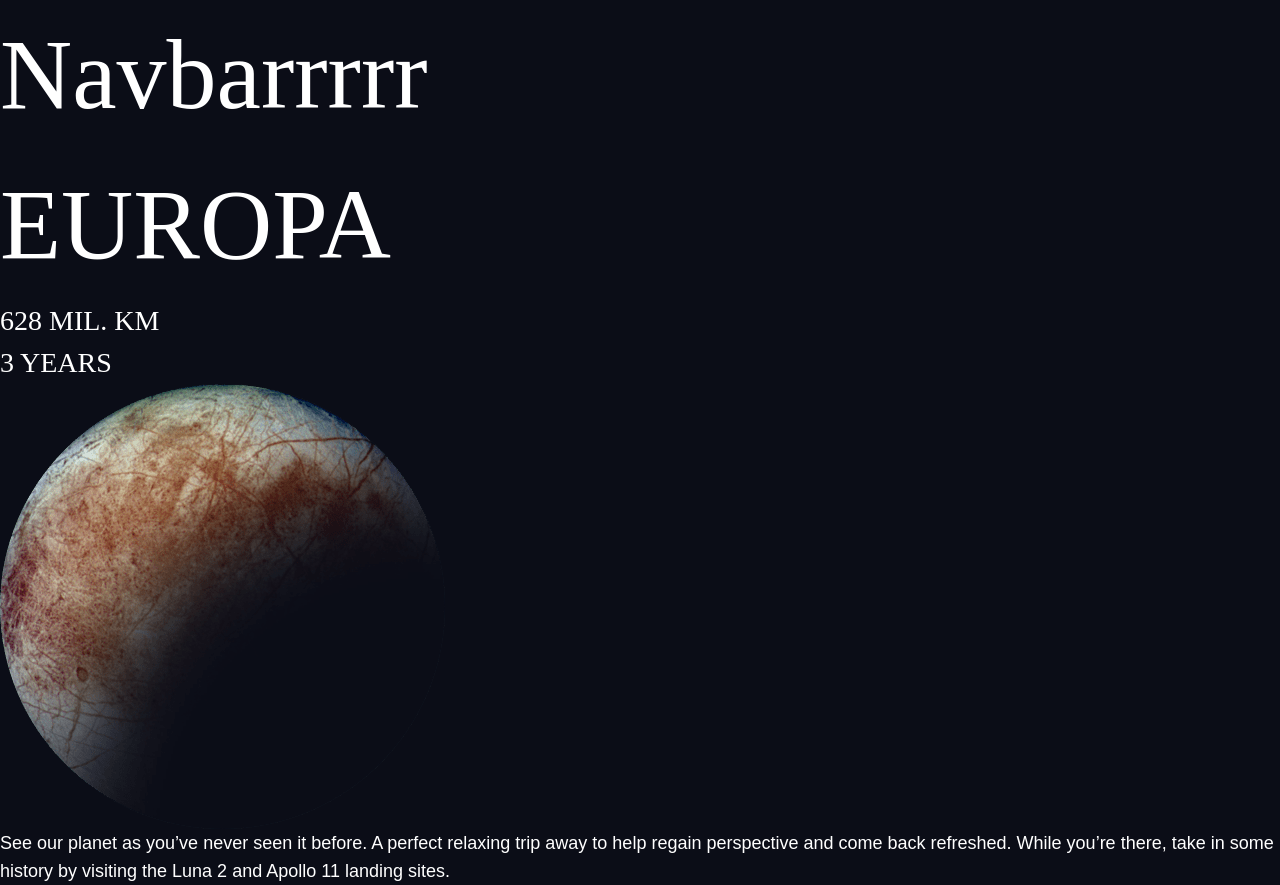
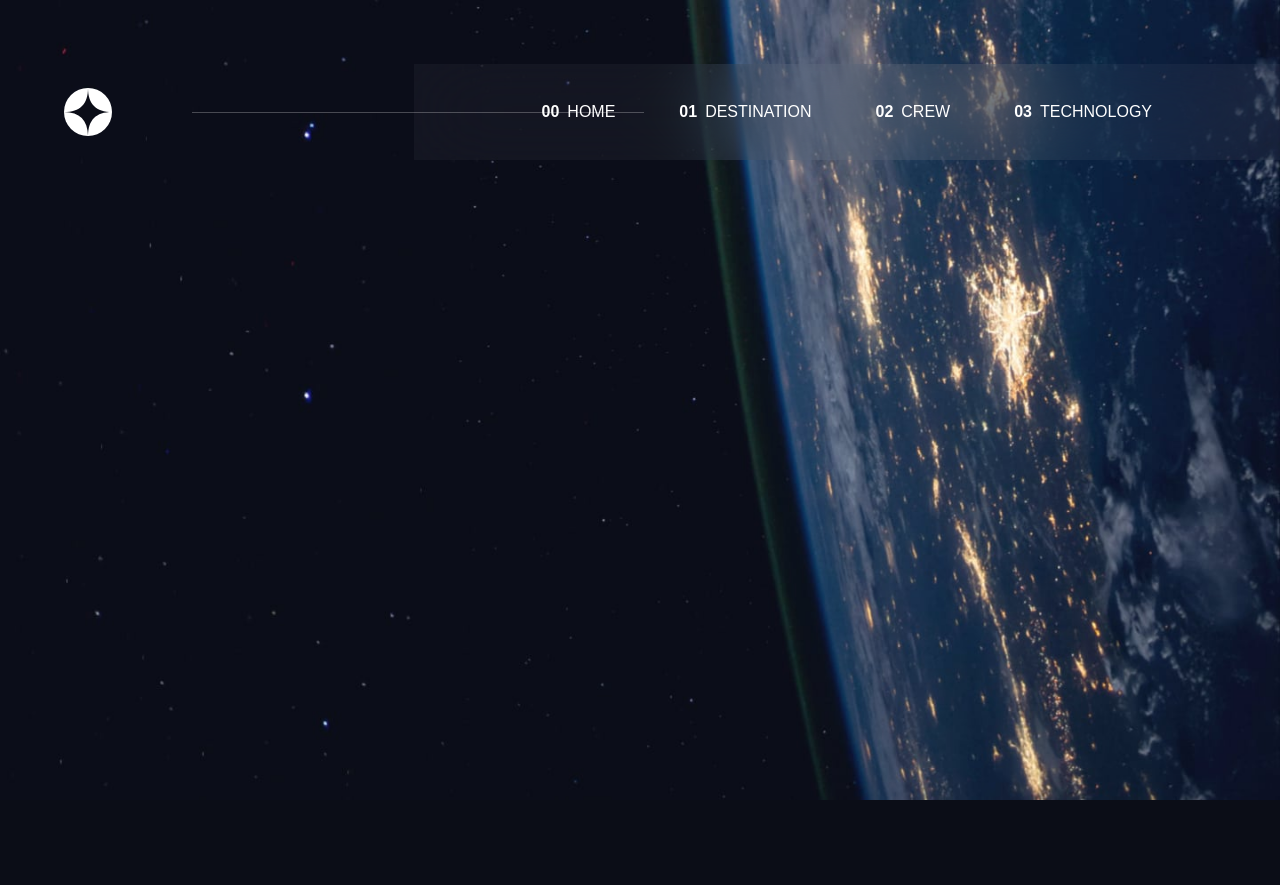
Before and after one commit to Jayceego/space-travel, a Gatsby site: page / in a window 1280 px wide. After the commit the page ends 800 px from the top, so only its background shows below. Built offline with nearby package versions, Linux system fonts and the light colour scheme; Gatsby itself is replaced by a stand-in of ours.

Commit message:
navbar semifinal. added bg versions

```diff
--- a/gatsby-config.js
+++ b/gatsby-config.js
@@ -58,7 +58,7 @@ module.exports = {
         // https://css-tricks.com/meta-theme-color-and-trickery/
         // theme_color: `#663399`,
         display: `minimal-ui`,
-        icon: `src/images/gatsby-icon.png`, // This path is relative to the root of the site.
+        icon: `src/images/favicon-32x32.png`, // This path is relative to the root of the site.
       },
     },
   ],
--- a/package.json
+++ b/package.json
@@ -8,6 +8,7 @@
     "gatsby": "^5.12.4",
     "gatsby-plugin-image": "^3.12.0",
     "gatsby-plugin-manifest": "^5.12.0",
+    "gatsby-plugin-react-svg": "^3.3.0",
     "gatsby-plugin-sharp": "^5.12.0",
     "gatsby-source-filesystem": "^5.12.0",
     "gatsby-transformer-remark": "^6.12.0",
--- a/src/components/Navbar.js
+++ b/src/components/Navbar.js
@@ -1,9 +1,56 @@
+import { Link } from "gatsby"
 import React from "react"
 
 export default function Navbar() {
   return (
-    <div>
-      <h1 className="text-white font-bellefair text-head2">Navbarrrrr</h1>
+    <div className="flex items-center pt-8 justify-between sm:pt-0 w-screen sm:pr-0 pr-[5vw]">
+      <div className="flex items-center justify-between w-screen md:pt-16 pl-[5vw]">
+        {/* logo */}
+        <svg
+          className="flex items-centers"
+          xmlns="http://www.w3.org/2000/svg"
+          height="48px"
+          width="48px"
+        >
+          <g fill="none" fill-rule="evenodd">
+            <circle cx="24" cy="24" r="24" fill="#FFF" />
+            <path
+              fill="#0B0D17"
+              d="M24 0c0 16-8 24-24 24 15.718.114 23.718 8.114 24 24 0-16 8-24 24-24-16 0-24-8-24-24z"
+            />
+          </g>
+        </svg>
+
+        {/* line */}
+        <div className="absolute hidden line md:block"></div>
+
+        {/* links */}
+        <div className="hidden sm:flex justify-end text-white gap-[5vw] nav-glass px-[5vw] md:px-[10vw] font-barlow text-navtext">
+          <Link className="flex items-center gap-2 font-normal uppercase ">
+            <span className="hidden font-bold md:block">00</span>
+            home
+          </Link>
+          <Link className="flex items-center gap-2 font-normal uppercase ">
+            <span className="hidden font-bold md:block">01</span>
+            destination
+          </Link>
+          <Link className="flex items-center gap-2 font-normal uppercase ">
+            <span className="hidden font-bold md:block">02</span>
+            crew
+          </Link>
+          <Link className="flex items-center gap-2 font-normal uppercase ">
+            <span className="hidden font-bold md:block">03</span>
+            technology
+          </Link>
+        </div>
+      </div>
+      <div className="sm:hidden">
+        <svg xmlns="http://www.w3.org/2000/svg" width="24" height="21">
+          <g fill="#D0D6F9" fill-rule="evenodd">
+            <path d="M0 0h24v3H0zM0 9h24v3H0zM0 18h24v3H0z" />
+          </g>
+        </svg>
+      </div>
     </div>
   )
 }
--- a/src/pages/index.js
+++ b/src/pages/index.js
@@ -9,8 +9,9 @@ export default function IndexPage({ data }) {
   const dest = data.allMarkdownRemark.nodes
   return (
     <div>
+      <div className="absolute w-screen h-screen bg-no-repeat bg-cover -z-10 bg-mobile md:bg-tablet lg:bg-desktop"></div>
       <Navbar />
-      {dest.map((node, index) => {
+      {/* {dest.map((node, index) => {
         const img = getImage(node.frontmatter.path?.childImageSharp)
         return (
           <div key={index.id}>
@@ -30,7 +31,7 @@ export default function IndexPage({ data }) {
             />
           </div>
         )
-      })}
+      })} */}
     </div>
   )
 }
--- a/src/styles/global.css
+++ b/src/styles/global.css
@@ -7,3 +7,22 @@
 body {
   background-color: #0b0d17;
 }
+
+.nav-glass {
+  background: rgba(255, 255, 255, 0.04);
+  backdrop-filter: blur(40.774227142333984px);
+  width: auto;
+  height: 100%;
+}
+.nav-glass > * {
+  height: 96px;
+}
+
+.line {
+  left: calc(25vw - 10%);
+  width: calc(40vw - 60px);
+  height: 1px;
+  opacity: 0.2515;
+  background: #fff;
+  z-index: 1;
+}
--- a/tailwind.config.js
+++ b/tailwind.config.js
@@ -15,7 +15,7 @@ module.exports = {
 
       fontFamily: {
         bellefair: ["Bellefair", "serif"],
-        barlow: ["Barlow", "sans-serif"],
+        barlow: ["Barlow Condensed", "sans-serif"],
       },
 
       fontSize: {
@@ -28,6 +28,12 @@ module.exports = {
         subhead2: ["14px", "2.35px"],
         navtext: ["16px", "2.7px"],
       },
+
+      backgroundImage: {
+        desktop: "url('../images/background-home-desktop.jpg')",
+        tablet: "url('../images/background-home-tablet.jpg')",
+        mobile: "url('../images/background-home-mobile.jpg')",
+      },
     },
   },
   plugins: [],
```
Also changed, not shown: src/images/background-crew-desktop.jpg (renamed from src/images/crew/background-crew-desktop.jpg), src/images/background-destination-desktop.jpg (renamed from src/images/destination/background-destination-desktop.jpg), src/images/background-home-desktop.jpg (renamed from src/images/home/background-home-desktop.jpg), src/images/background-home-mobile.jpg (added), src/images/background-home-tablet.jpg (added), src/images/background-technology-desktop.jpg (renamed from src/images/technology/background-technology-desktop.jpg), 1 other file.
